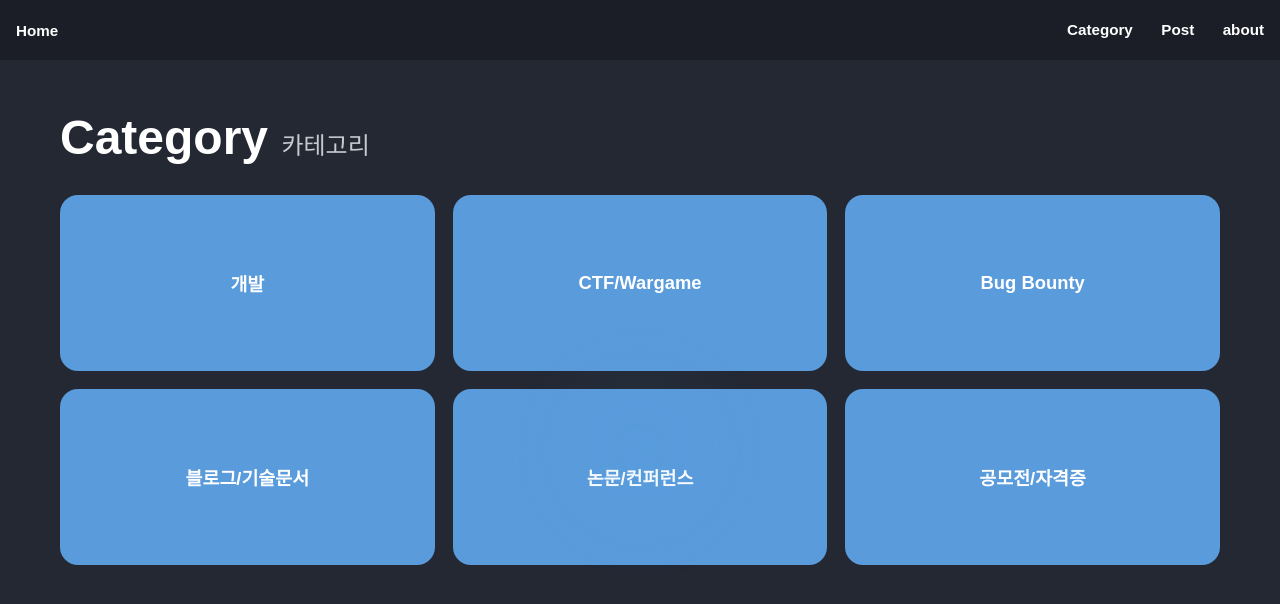
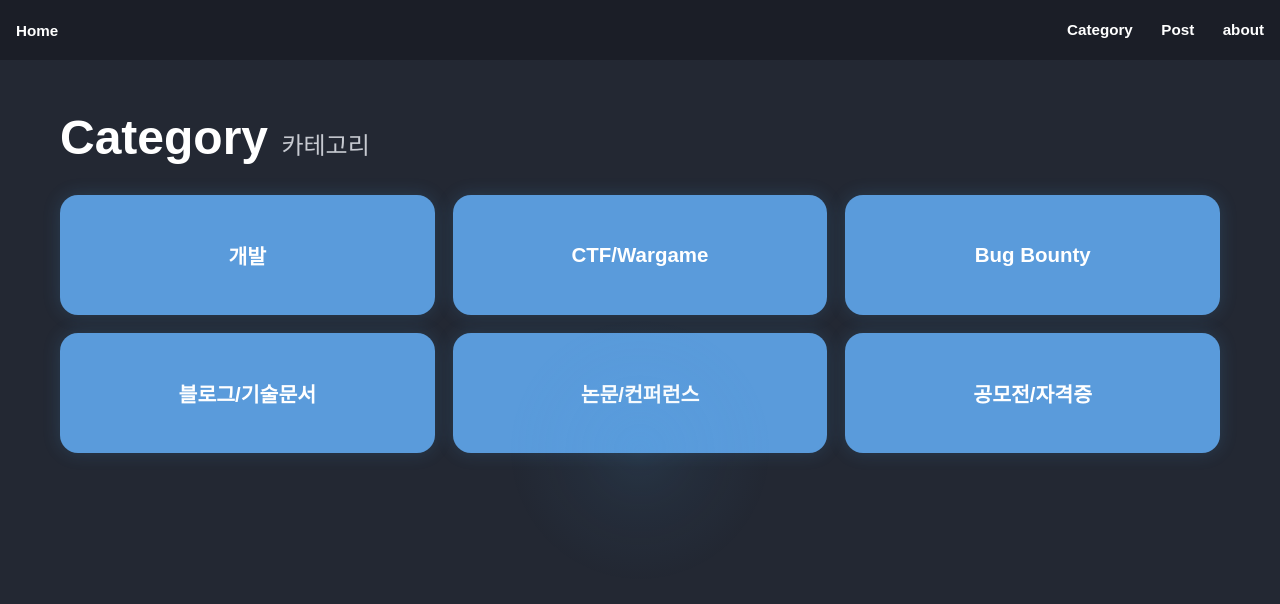
Before and after one commit to nonono2525/nonono2525.github.io, a Jekyll site: the page built from _pages/category.md, in a window 1280 px wide. Shown: the top 604 px of the page. Built offline with Jekyll 4.4.1, drawn with Linux system fonts in a browser that asks for light colours.

Commit message:
Update custom.css

```diff
--- a/assets/css/custom.css
+++ b/assets/css/custom.css
@@ -87,22 +87,25 @@
   grid-template-columns: repeat(3, 1fr);
   gap: 16px;
 }
+
 .category-block {
   display: flex;
   align-items: center;
   justify-content: center;
-  background: #4da6e8;
-  color: #fff !important;
-  font-size: 1.1em;
-  font-weight: bold;
-  border-radius: 12px;
-  padding: 28px 10px;
-  text-decoration: none !important;
-  cursor: pointer;
-  transition: transform 0.15s cubic-bezier(.36,2,.6,1), box-shadow 0.2s;
+  min-height: 120px;
+  background: #5a9bdb;
+  color: #fff;
+  text-decoration: none;
+  border-radius: 18px;
+  font-size: 1.28rem;
+  font-weight: 700;
+  transition: transform 0.15s ease, box-shadow 0.2s ease, color 0.2s ease;
+  box-shadow: 0 0 18px rgba(77,166,232,0.18);
 }
+
 .category-block:hover {
-  box-shadow: 0 6px 24px rgba(77,166,232,0.4);
+  color: #eef7ff;
+  box-shadow: 0 0 22px rgba(77,166,232,0.28), 0 10px 24px rgba(77,166,232,0.22);
 }
 
 /* ── 포스트 목록 ─────────────────────────────── */
@@ -244,23 +247,6 @@ body {
   gap: 18px;
 }
 
-.category-block {
-  display: flex;
-  align-items: center;
-  justify-content: center;
-  min-height: 120px;
-  background: #5a9bdb;
-  color: #fff;
-  text-decoration: none;
-  border-radius: 18px;
-  font-size: 1.15rem;
-  font-weight: 700;
-  transition: transform 0.15s cubic-bezier(.36,2,.6,1), box-shadow 0.2s;
-}
-
-.category-block:hover {
-  box-shadow: 0 10px 28px rgba(77,166,232,0.35);
-}
 
 .post-item {
   display: flex;
```
